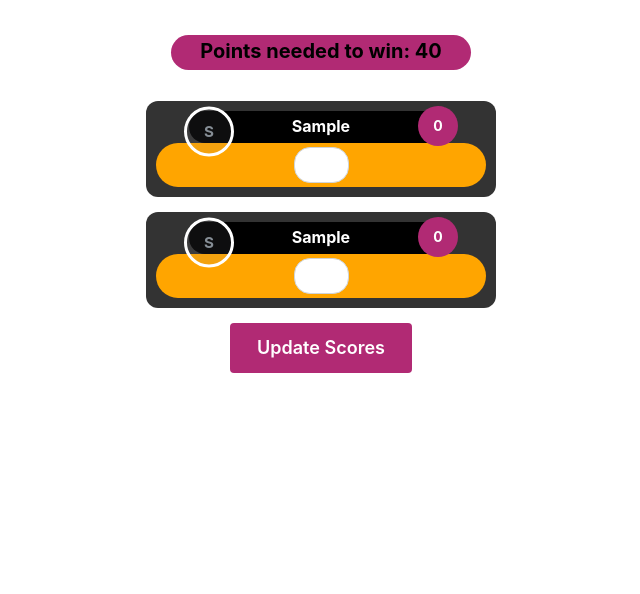
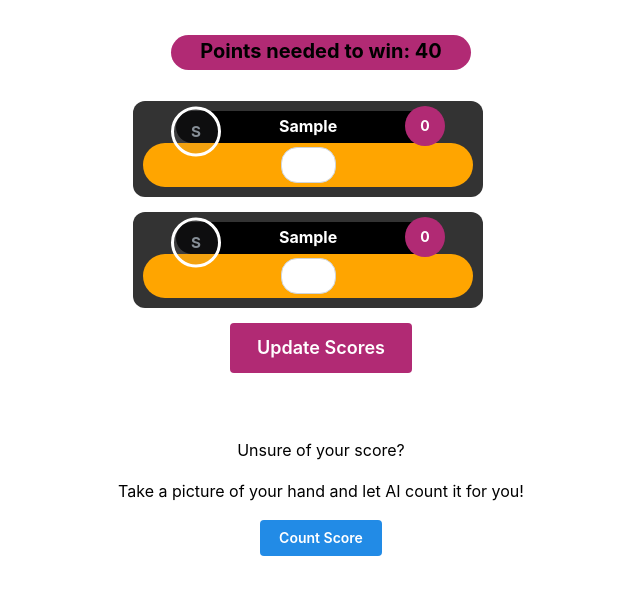
Before and after one commit to K0rmir/sspai, a React (Vite) app: page / in a window 1280 px wide. Both pictures are taken after typing "Sample", "Sample" into the empty fields and a click on the button "Create Game". Shown: the top 594 px of the page, without its empty margins (319-959 px from the left). Built offline with nearby package versions, Linux system fonts and the light colour scheme.

Commit message:
Add vision scorer modal

```diff
--- a/src/components/GameScorer/GameScorer.tsx
+++ b/src/components/GameScorer/GameScorer.tsx
@@ -4,6 +4,7 @@ import { Button, Text, Stack, Group } from '@mantine/core';
 import { useForm } from '@mantine/form';
 import { PlayerCard } from '@/components/GameScorer/PlayerCard';
 import genericStyles from "@/components/GenericStyles.module.css";
+import { VisualScorer } from '@/components/VisualScorer/VisualScorer';
 
 type GameScorerProps = {
     playerNum: number,
@@ -60,6 +61,9 @@ const GameScorer: FC<GameScorerProps> = ({playerNum, gameScore, playerInfo, setP
                 <Group justify='center' >
                     <Button type='submit' color='#b12a74' size='lg'>Update Scores</Button>
                 </Group>
+                <Group justify='center' mt={50}>
+                        <VisualScorer />
+                    </Group>
 
 
             </form>
--- a/src/components/VisualScorer/VisualScorer.tsx
+++ b/src/components/VisualScorer/VisualScorer.tsx
@@ -1,15 +1,16 @@
-import { FileInput } from '@mantine/core';
+import { FileInput, Stack, Text, Modal, Button } from '@mantine/core';
+import { useDisclosure } from '@mantine/hooks';
 import { useState, useEffect, useCallback } from 'react';
 import { FontAwesomeIcon } from '@fortawesome/react-fontawesome'
 import { faImage } from '@fortawesome/free-solid-svg-icons'
 import { callVisionApi } from '@/Api/visionApi';
-import { Prediction } from '@/interfaces/interfaces';
 import { useCalculateScore } from '@/hooks/useCalculateScore';
 // import classes from './Welcome.module.css';
 
 export function VisualScorer() {
   const [image, setImage] = useState<File | null>(null)
   const [totalScore, setTotalScore] = useState<number>()
+  const [opened, { open, close }] = useDisclosure(false);
 
   const photoElement = <FontAwesomeIcon icon={faImage}/>
 
@@ -30,12 +31,26 @@ const fetchPredictionData = useCallback( async () => {
 
 
   return (
-    <>
-    <FileInput label="Upload an image" placeholder="to calculate your score" leftSection={photoElement}  accept="image/png,image/jpeg" clearable value={image} onChange={setImage}/>
-    <h1>{totalScore}</h1>
+    <Stack  align='center' mt={15}>
+      <Text>Unsure of your score?</Text>
+      <Text>Take a picture of your hand and let AI count it for you!</Text>
+      <Button onClick={open}>
+        Count Score
+      </Button>
+
+      <Modal title="Sea, Salt & Paper AI Scorer " opened={opened} onClose={close} centered>
+        <Stack align='center'>
+      <FileInput placeholder="Upload or Take an Image" leftSection={photoElement}  accept="image/png,image/jpeg" clearable value={image} onChange={setImage}/>
+
+      <Text size='xl' fw={700}>{totalScore}</Text>
+      </Stack>
+      </Modal>
 
 
 
-    </>
+
+
+
+    </Stack>
   );
 }
```
